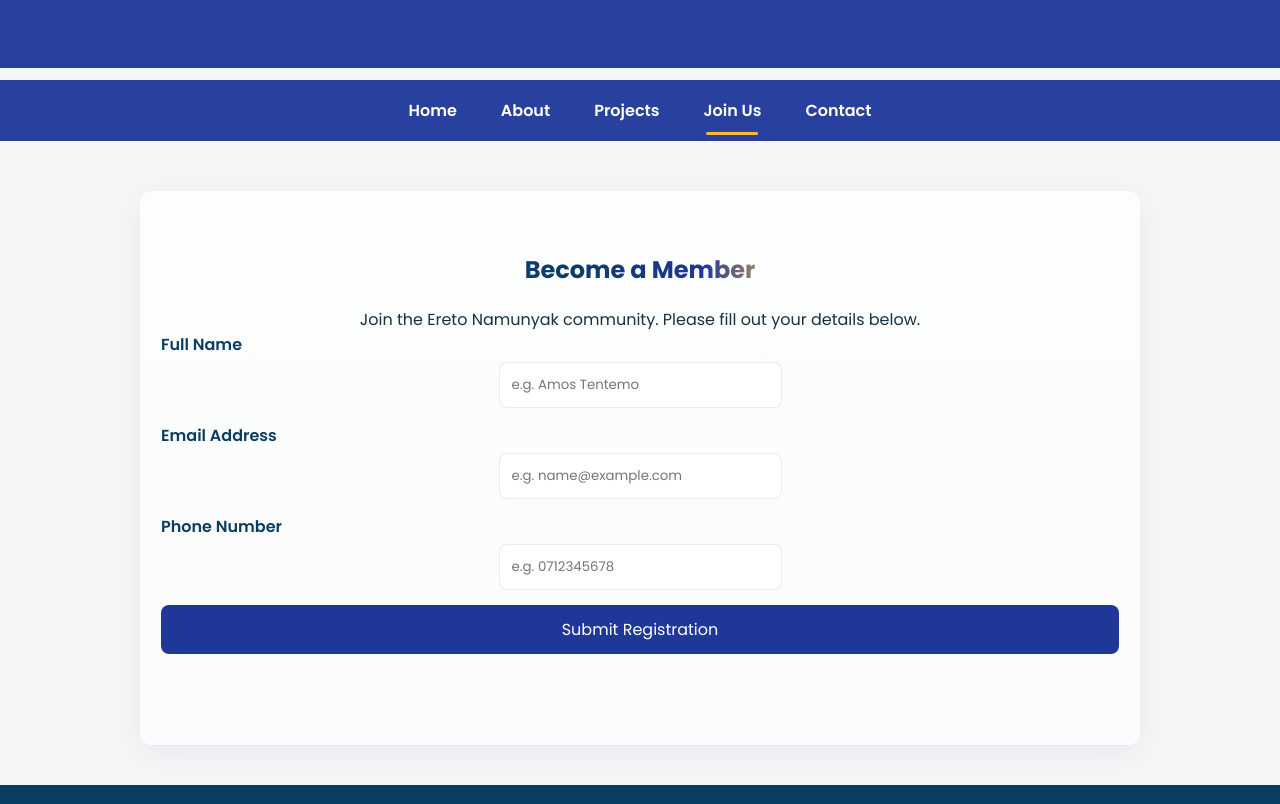
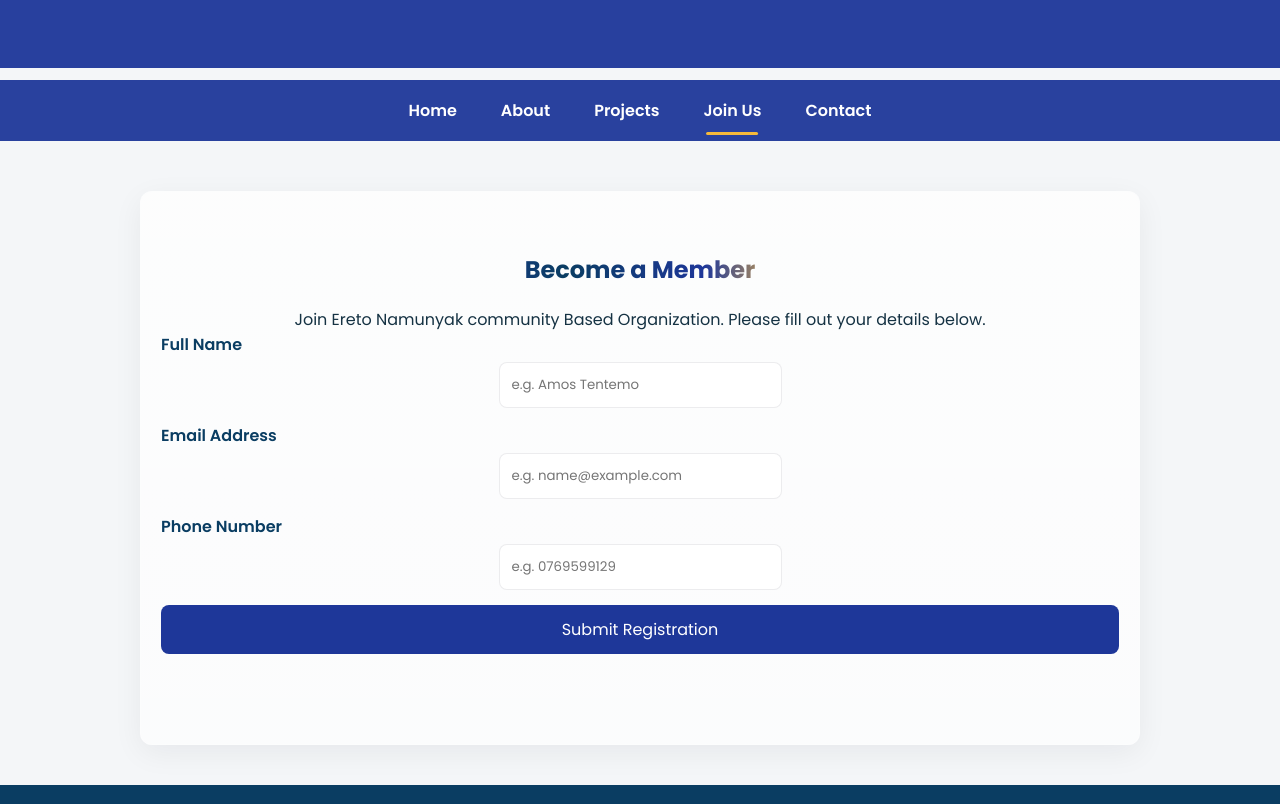
Before and after one commit to amosalah-1/Ereto-Namunyak, a website: page Join.html in a window 1280 px wide. Shown: the top 804 px of the page. Drawn offline with Linux system fonts and the light colour scheme.

Commit message:
database

```diff
--- a/Join.html
+++ b/Join.html
@@ -36,7 +36,7 @@
     <!-- Join Us Form Section -->
     <section class="join-container fade-in show">
         <h2>Become a Member</h2>
-        <p>Join the Ereto Namunyak community. Please fill out your details below.</p>
+        <p>Join Ereto Namunyak community Based Organization. Please fill out your details below.</p>
 
         <!-- The ID 'join-form' connects this to the logic in script.js -->
         <form id="join-form">
@@ -52,7 +52,7 @@
 
             <div class="form-group">
                 <label for="phone" style="text-align:left; display:block; color:var(--primary); margin-bottom:5px; font-weight:600;">Phone Number</label>
-                <input name="phone" id="phone" type="tel" placeholder="e.g. 0712345678" required>
+                <input name="phone" id="phone" type="tel" placeholder="e.g. 0769599129" required>
             </div>
 
             <button type="submit">Submit Registration</button>
```
